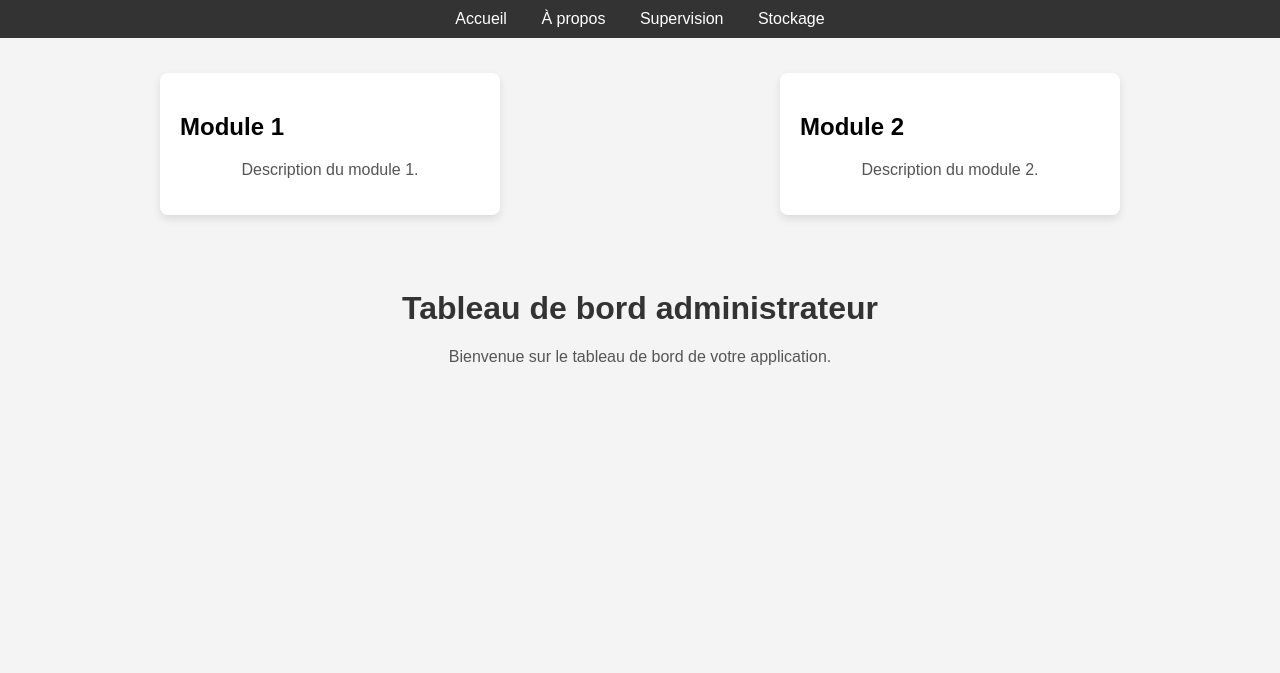
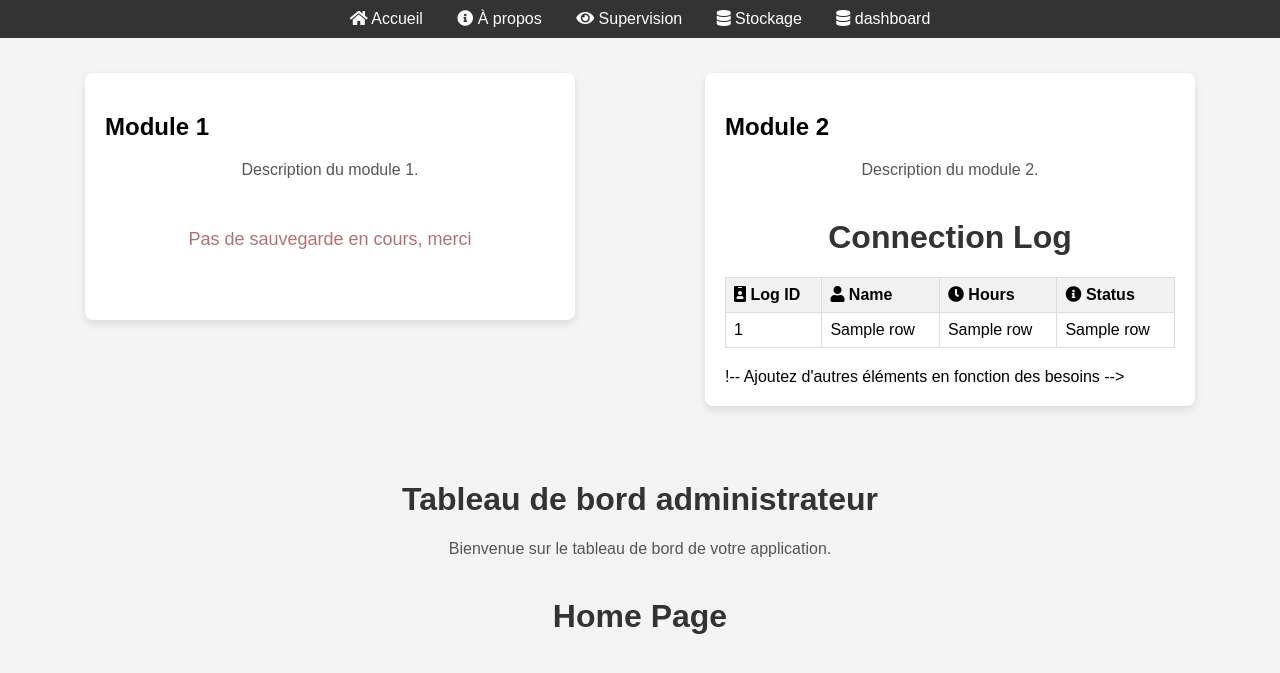
Before and after one commit to weuzskr/Application, a Flask app: template templates/home.html in a window 1280 px wide. Shown: the top 673 px of the page. Run offline with Flask 3, Linux system fonts and the light colour scheme; the template is opened without the code that fills it: most values are stand-ins (such as "Sample title", 1, 10 or a date in 2020).

Commit message:
Modification

```diff
--- a/app.py
+++ b/app.py
@@ -18,7 +18,22 @@
 
 @app.route('/')
 def home():
-    return render_template('home.html')
+
+    connection = cx_Oracle.connect(
+    ORACLE_CONFIG['USER'],
+    ORACLE_CONFIG['PASSWORD'],
+    app.config['ORACLE_DSN']
+        )
+    cursor = connection.cursor()
+    query = """ SELECT * FROM sys.connection_log ORDER BY login_time DESC FETCH FIRST 5 ROWS ONLY """
+
+    cursor.execute(query)
+    result = cursor.fetchall()
+
+    cursor.close()
+    connection.close()
+
+    return render_template('home.html',result=result)
 
 #@app.route('/securite')
 #def securite():
@@ -135,6 +150,117 @@
         return f"Erreur de connexion à la base de données: {e}"
 
 
+@app.route('/dashboard')
+def dashboard():
+    try:
+        connection = cx_Oracle.connect(
+            ORACLE_CONFIG['USER'],
+            ORACLE_CONFIG['PASSWORD'],
+            app.config['ORACLE_DSN']
+        )
+
+        # Exécuter les requêtes et récupérer les résultats
+        cursor = connection.cursor()
+
+        cursor.execute("SELECT name, value FROM V$SYSSTAT WHERE name IN ('physical reads', 'physical writes')")
+        result1 = cursor.fetchall()
+
+        cursor.execute("SELECT METRIC_NAME, VALUE FROM V$SYSMETRIC WHERE METRIC_NAME = 'CPU Usage Per Sec'")
+        result2 = cursor.fetchall()
+
+        cursor.execute("SELECT METRIC_NAME, VALUE FROM V$SYSMETRIC WHERE METRIC_NAME LIKE 'Host CPU Utilization%' OR METRIC_NAME LIKE 'SGA Memory%' OR METRIC_NAME LIKE 'PGA Memory%'")
+        result3 = cursor.fetchall()
+
+        cursor.execute("SELECT DISTINCT METRIC_NAME FROM V$SYSMETRIC")
+        result4 = cursor.fetchall()
+
+        cursor.execute("SELECT METRIC_NAME, VALUE FROM V$SYSMETRIC WHERE METRIC_NAME LIKE 'Host CPU Utilization%' OR METRIC_NAME LIKE 'SGA Memory%' OR METRIC_NAME LIKE 'PGA Memory%' OR METRIC_NAME LIKE 'CPU Usage Per Sec%'")
+        result5 = cursor.fetchall()
+
+        # Fermer les curseurs et la connexion à la base de données
+        cursor.close()
+        connection.close()
+
+    # Rendre le modèle HTML avec les résultats
+
+        return render_template('dashboard.html', result1=result1, result2=result2, result3=result3, result4=result4, result5=result5)
+
+    except cx_Oracle.Error as e:
+        return f"Erreur de connexion à la base de données: {e}"
+
+# ...
+
+
+
+
+def handle_login_failure(username, ip_address):
+    with cx_Oracle.connect(app.config['ORACLE_DSN']) as connection:
+        with connection.cursor() as cursor:
+            cursor.callproc('handle_login_failure', [username, ip_address])
+
+@app.route('/login', methods=['POST'])
+def login():
+    username = request.form.get('username')
+    password = request.form.get('password')
+
+    # Code pour la vérification des informations d'identification
+    # ...
+
+    # En cas d'échec de connexion, appelez la fonction handle_login_failure
+    handle_login_failure(username, request.remote_addr)
+
+    return render_template('home.html')
+from flask import Flask, render_template, request, session
+#import cx_Oracle
+
+@app.route('/connexion', methods=['POST'])
+def tentative_connexion():
+    username = request.form['username']
+    password = request.form['password']
+
+    # Configurez votre DSN Oracle
+    dsn = (
+        f"(DESCRIPTION="
+        f"    (ADDRESS=(PROTOCOL=TCP)(HOST={ORACLE_CONFIG['HOST']})(PORT={ORACLE_CONFIG['PORT']}))"
+        f"    (CONNECT_DATA=(SERVER=DEDICATED)(SERVICE_NAME={ORACLE_CONFIG['SERVICE_NAME']}))"
+        f")"
+    )
+
+    try:
+        # Tentez de vous connecter à la base de données Oracle
+        connection = cx_Oracle.connect(username, password, dsn)
+
+        # Enregistrez la tentative de connexion réussie dans la session utilisateur
+        session['connexion_reussie'] = True
+        connection.close()
+
+    except cx_Oracle.DatabaseError as e:
+        # Enregistrez la tentative de connexion échouée dans la session utilisateur
+        session['connexion_reussie'] = False
+
+    return render_template('votre_page_html.html')
+
+
+
+if __name__ == '__main__':
+    app.run(debug=True)
+
+
+
+
+
+
+
+
+
+
+
+
+
+
+
+
+
 if __name__ == '__main__':
     app.run(debug=True)
 # Importez le module cx_Oracle en haut du fichier
--- a/autorisation.sql
+++ b/autorisation.sql
@@ -2,3 +2,9 @@
 GRANT SELECT ON DBA_USERS TO OUSMANE;
 GRANT SELECT ON V_$SQL TO OUSMANE;
 GRANT SELECT ON V_$SESSION TO VOTRE_UTILISATEUR;
+GRANT SELECT ON V_$SYSMETRIC TO your_user;
+GRANT SELECT_CATALOG_ROLE TO votre_utilisateur;
+GRANT SELECT ON V_$SYSMETRIC TO votre_utilisateur;
+GRANT SELECT ANY DICTIONARY TO votre_utilisateur;
+ALTER USER votre_utilisateur ACCOUNT UNLOCK;
+GRANT EXECUTE ON nom_de_la_procedure TO nom_de_l_utilisateur;
--- /dev/null
+++ b/procedure et requete/requete2.sql
@@ -0,0 +1,6 @@
+CREATE TABLE connection_log (
+    log_id NUMBER PRIMARY KEY,
+    username VARCHAR2(50),
+    login_time TIMESTAMP,
+    status VARCHAR2(10)
+);
--- /dev/null
+++ b/procedure et requete/requete3.sql
@@ -0,0 +1,5 @@
+CREATE TABLE backup_errors (
+    error_id NUMBER PRIMARY KEY,
+    error_message VARCHAR2(500),
+    backup_time TIMESTAMP
+);
--- a/templates/home.html
+++ b/templates/home.html
@@ -4,7 +4,13 @@
 <head>
     <meta charset="UTF-8">
     <meta name="viewport" content="width=device-width, initial-scale=1.0">
+    <link rel="stylesheet" href="https://cdnjs.cloudflare.com/ajax/libs/font-awesome/5.15.3/css/all.min.css" />
+
     <style>
+        nav a:hover {
+        background-color: rgba(255, 0, 0, 0.442);
+        color: white; /* Changer la couleur du texte pour s'assurer de la lisibilité */
+    }
         body {
             font-family: Arial, sans-serif;
             margin: 0;
@@ -44,8 +50,10 @@
     padding: 20px;
     margin: 15px;
     flex: 1;
-            max-width: 300px;
+    max-width: 450px;
+    width: auto; /* Ajout de cette ligne pour l'ajustement automatique en fonction du contenu */
 }
+
 
         h1 {
             text-align: center;
@@ -57,24 +65,81 @@
             text-align: center;
             color: #555;
         }
+
+
+        table {
+            width: 100%;
+            border-collapse: collapse;
+            margin-top: 20px;
+            margin-bottom: 20px;
+        }
+
+        th, td {
+            border: 1px solid #ddd;
+            padding: 8px;
+            text-align: left;
+        }
+
+        th {
+            background-color: #f2f2f2;
+        }
+
+        tr:nth-child(even) {
+            background-color: #f9f9f9;
+        }
+
+        tr:hover {
+            background-color: #f5f5f5;
+        }
+
     </style>
 </head>
 
 <body>
     <!-- Navbar -->
     <nav>
-        <a href="#">Accueil</a>
-        <a href="">À propos</a>
-        <a href="{{ url_for('supervision') }}">Supervision</a>
-        <a href="{{ url_for('stockage') }}">Stockage</a>
+        <a href="#"><i class="fas fa-home"></i> Accueil</a>
+        <a href="#"><i class="fas fa-info-circle"></i> À propos</a>
+        <a href="{{ url_for('supervision') }}"><i class="fas fa-eye"></i> Supervision</a>
+        <a href="{{ url_for('stockage') }}"><i class="fas fa-database"></i> Stockage</a>
+        <a href="{{ url_for('dashboard') }}"><i class="fas fa-database"></i> dashboard</a>
     </nav>
 
     <!-- Dashboard Content -->
     <div class="dashboard-container">
         <!-- Dashboard Card 1 -->
         <div class="dashboard-card">
+            <style>
+                @keyframes fadeIn {
+  0% {
+    opacity: 0;
+    transform: translateY(10px);
+  }
+  100% {
+    opacity: 1;
+    transform: translateY(0);
+  }
+}
+
+@keyframes blink {
+  50% {
+    opacity: 0.5;
+  }
+}
+
+.notification {
+  font-size: 18px;
+  text-align: center;
+  color: #8e2424;
+  margin: 50px;
+  opacity: 0;
+  animation: fadeIn 1.5s ease-in-out forwards, blink 1s infinite alternate;
+}
+
+            </style>
             <h2>Module 1</h2>
             <p>Description du module 1.</p>
+            <div class="notification">Pas de sauvegarde en cours, merci</div>
             <!-- Ajoutez d'autres éléments en fonction des besoins -->
         </div>
 
@@ -82,7 +147,29 @@
         <div class="dashboard-card">
             <h2>Module 2</h2>
             <p>Description du module 2.</p>
-            <!-- Ajoutez d'autres éléments en fonction des besoins -->
+
+            <h1>Connection Log</h1>
+            <table border="1">
+                <thead>
+                    <tr>
+                        <th><i class="fas fa-id-badge"></i> Log ID</th>
+                        <th><i class="fas fa-user"></i> Name</th>
+                        <th><i class="fas fa-clock"></i> Hours</th>
+                        <th><i class="fas fa-info-circle"></i> Status</th>
+                    </tr>
+                </thead>
+                <tbody>
+                    {% for row in result %}
+                        <tr>
+                            <td>{{ row[0] }}</td> <!-- Remplacez [0] par l'indice de la colonne que vous souhaitez afficher -->
+                            <td>{{ row[1] }}</td>
+                            <td>{{ row[2] }}</td>
+                            <td>{{ row[3] }}</td> <!-- Remplacez [1] par l'indice de la colonne suivante -->
+                            <!-- Ajoutez d'autres colonnes si nécessaire -->
+                        </tr>
+                    {% endfor %}
+                </tbody>
+            </table>!-- Ajoutez d'autres éléments en fonction des besoins -->
         </div>
 
         <!-- Ajoutez d'autres cartes de tableau de bord en fonction des besoins -->
@@ -91,6 +178,15 @@
 
     <h1>Tableau de bord administrateur</h1>
     <p>Bienvenue sur le tableau de bord de votre application.</p>
+
+    <h1>Home Page</h1>
 </body>
-
+<script>
+    window.onload = function() {
+        var clientInfo = document.querySelector('meta[name="client-info"]').getAttribute('content');
+        if (clientInfo === 'LOGIN_FAILURE') {
+            alert('Tentative de connexion échouée détectée!');
+        }
+    };
+</script>
 </html>
```
Also changed, not shown: procedure et requete/procedure.sql (added, +17 -0 lines), procedure et requete/procedure2.sql (added, +17 -0 lines), procedure et requete/procedure_backup.sql (added, +13 -0 lines), procedure et requete/requetes.sql (added, +7 -0 lines), requete.sql (added, +37 -0 lines), templates/connexion/connexion.html (added, +10 -0 lines), templates/dashboard.html (added, +194 -0 lines), templates/votre_page_html.html (added, +18 -0 lines), static/js/scripts.js (added), 2 other files. Lines whose indentation alone changed are shown as unchanged.
